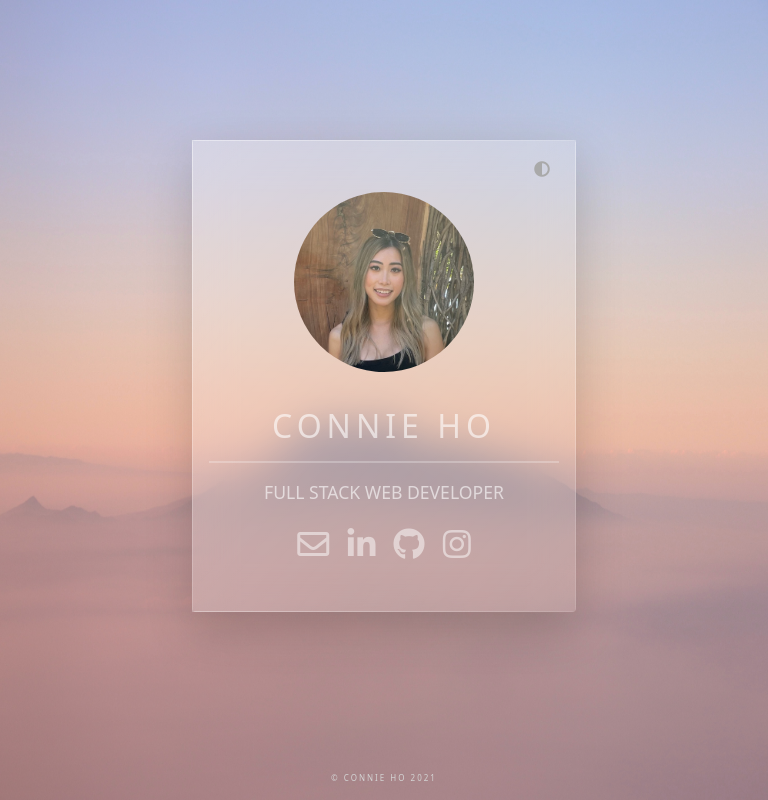
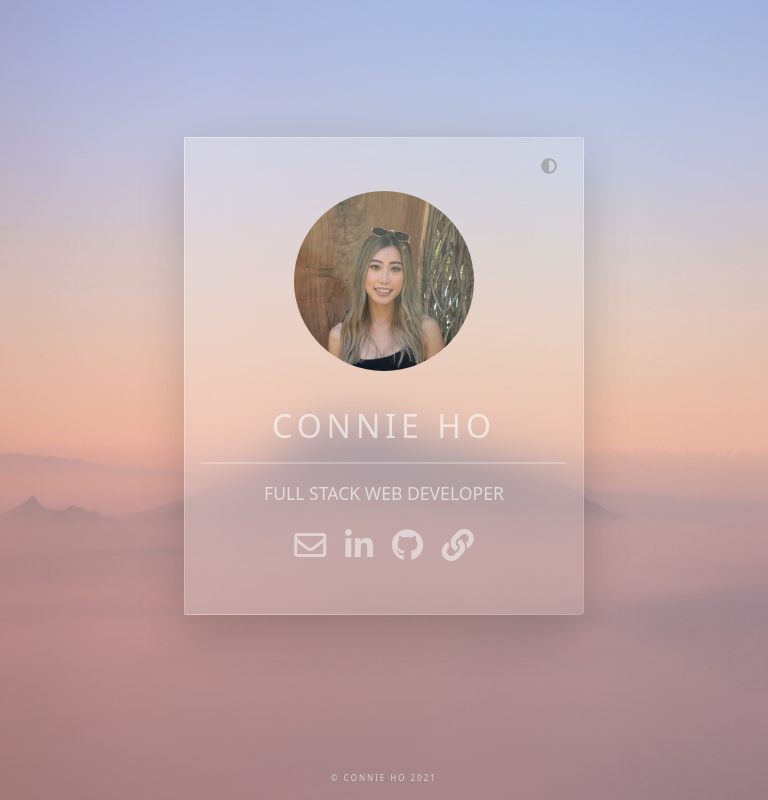
Before and after one commit to chonie1/connieho, a plain HTML site: page index.html in a window 768 px wide. Drawn offline with nearby package versions, Linux system fonts and the light colour scheme.

```diff
--- a/index.html
+++ b/index.html
@@ -34,9 +34,9 @@
         <p id="role">full stack web developer</p>
         <div>
           <a href="mailto:connie3@ualberta.ca" class="far fa-envelope icon"></a>
-          <a href="https://www.linkedin.com/in/connie-ho-7540bbaa" class="fab fa-linkedin-in icon"></a>
-          <a href="https://github.com/chonie1" class="fab fa-github icon"></a>
-          <a href="https://www.instagram.com/cnnho" class="fab fa-instagram icon"></a>
+          <a href="https://www.linkedin.com/in/connie-h0" class="fab fa-linkedin-in icon"></a>
+          <a href="https://github.com/connie-ho" class="fab fa-github icon"></a>
+          <a href="https://www.connieho.ca" class="fas fa-link icon"></a>
         </div>
         <div class="dark-btn">
           <button id="dark-mode" class="fas fa-adjust"></button>
--- a/styles/styles.css
+++ b/styles/styles.css
@@ -138,12 +138,6 @@ footer p {
   animation-delay: 0.5s;
 }
 
-/* No greater than 900 and no less than 400 px */
-@media (max-width:900px) and (min-width:450px) {
-  .card {
-    width: 50%;
-  }
-}
 
 @media (max-width:450px) {
   .card {
```
Also changed, not shown: index.js (added), 1 other file.
